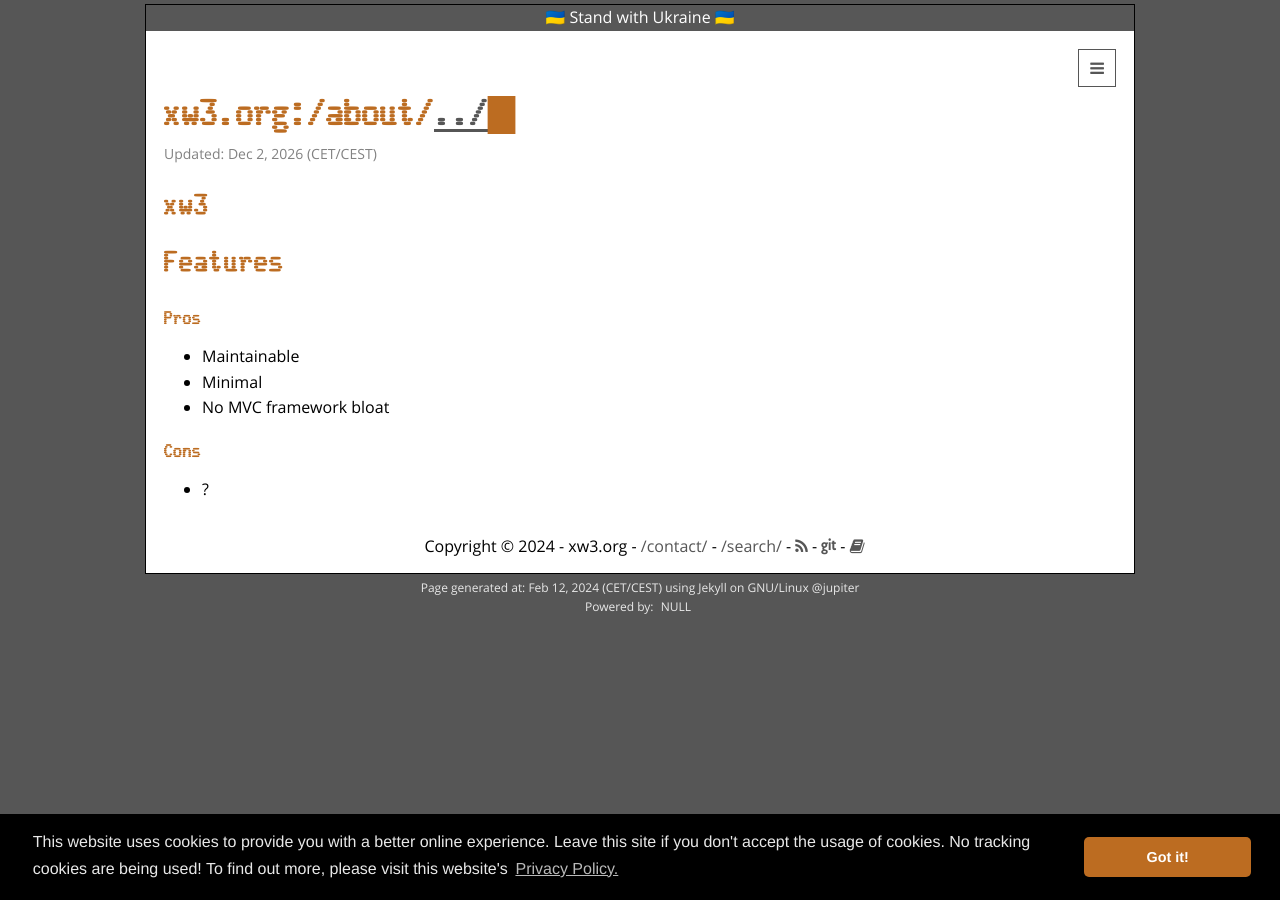
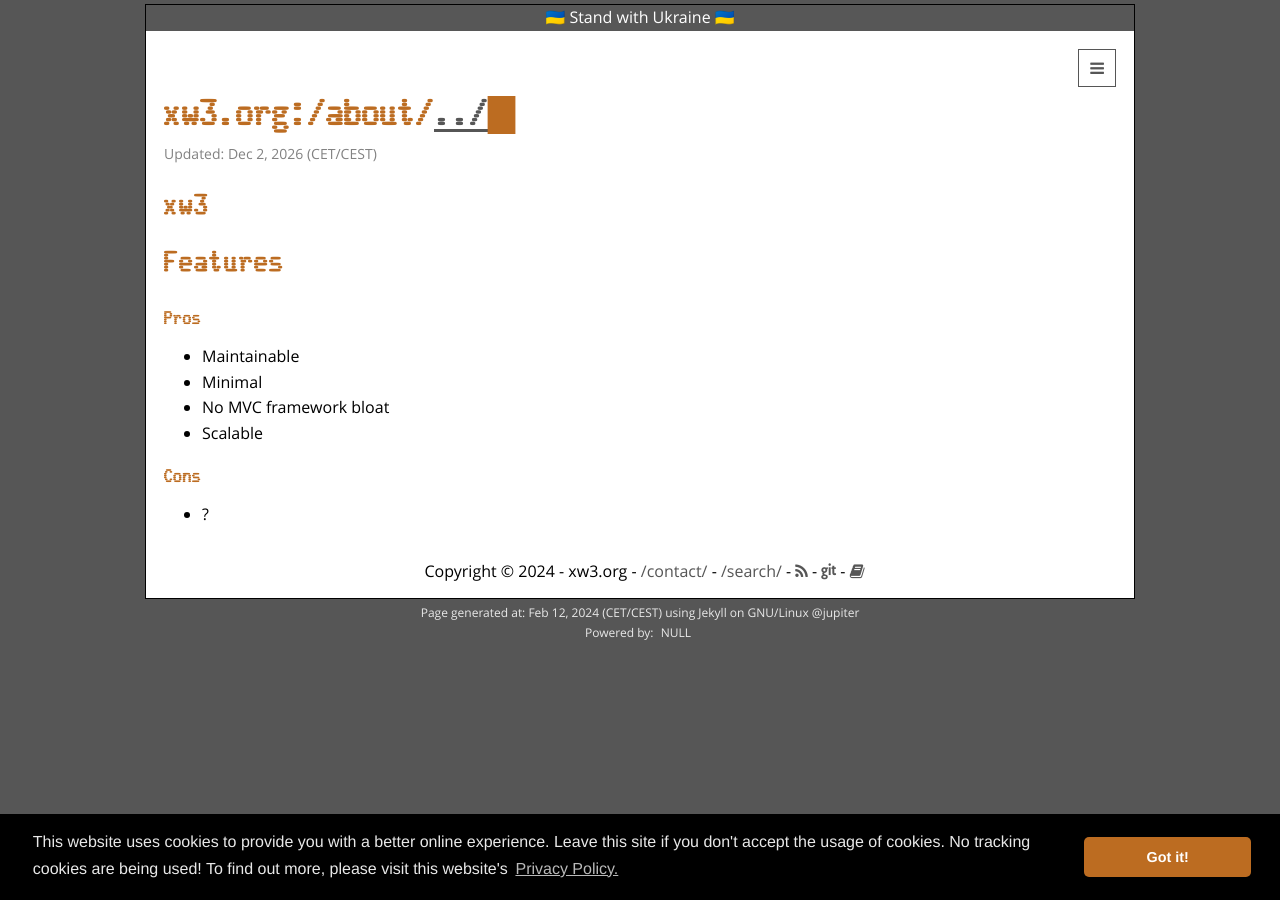
Before and after one commit to hanez/xw3, a Jekyll site: the page built from about/about.html, in a window 1280 px wide. Built offline with Jekyll 4.4.1, drawn with Linux system fonts in a browser that asks for light colours; some web fonts are replaced.

Commit message:
Content update.

```diff
--- a/about/about.html
+++ b/about/about.html
@@ -19,6 +19,7 @@
   <li>Maintainable</li>
   <li>Minimal</li>
   <li>No MVC framework bloat</li>
+  <li>Scalable</li>
 </ul>
 
 <h3>Cons</h3>
```
